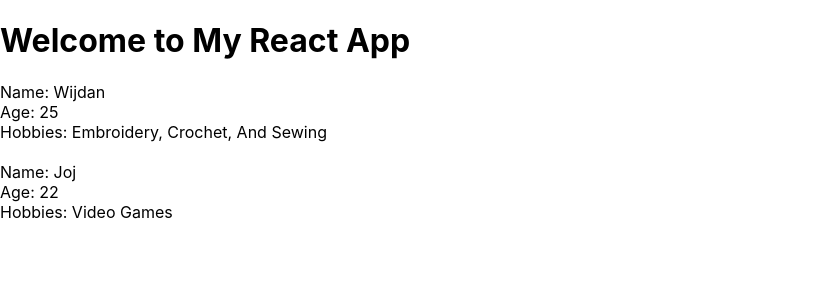
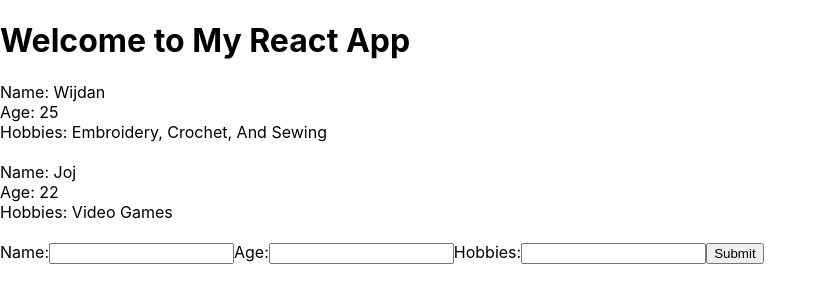
Before and after one commit to wijdan1995/React-Redux-Practice, a React (Create React App) app in the folder my-app/: page / in a window 1280 px wide. Shown: the top 302 px of the page, without its empty margins (0-827 px from the left). Built offline with nearby package versions, Linux system fonts and the light colour scheme.

Commit message:
Forms Revisited

```diff
--- a/my-app/src/App.js
+++ b/my-app/src/App.js
@@ -1,19 +1,21 @@
 import React, { Component } from 'react';
-import Wijdan from './Components/Wijdan';
+import People from './Components/People';
+import AddPeople from './Components/AddPeople'
 
 class App extends Component {
   state = {
     people: [
       { name: 'Wijdan', age: 25, hobbies: 'Embroidery, Crochet, And Sewing', id: 1 },
       { name: 'Joj', age: 22, hobbies: 'Video Games', id: 2 },
-      { name: 'May', age: 20, hobbies: 'Video Games, Drawing', id: 3 }
+      { name: 'May', age: 20, hobbies: 'Video Games, And Drawing', id: 3 }
     ]
   }
   render() {
     return (
       <div className="App" >
         <h1>Welcome to My React App</h1>
-        <Wijdan people={this.state.people} />
+        <People people={this.state.people} />
+        <AddPeople />
       </div>
     );
   }
--- /dev/null
+++ b/my-app/src/Components/AddPeople.js
@@ -0,0 +1,35 @@
+import React, { Component } from 'react'
+
+class AddPeople extends Component {
+    state = {
+        name: null,
+        age: null,
+        hobbies: null
+    }
+    handleChange = (e) => {
+        this.setState({
+            [e.target.id]: e.target.value
+        })
+    }
+    handleSubmit = (e) => {
+        e.preventDefault();
+        console.log(this.state)
+    }
+    render() {
+        return (
+            <div>
+                <form onSubmit={this.handleSubmit}>
+                    <label htmlFor="name">Name:</label>
+                    <input type="text" id="name" onChange={this.handleChange} />
+                    <label htmlFor="name">Age:</label>
+                    <input type="text" id="age" onChange={this.handleChange} />
+                    <label htmlFor="name">Hobbies:</label>
+                    <input type="text" id="hobbies" onChange={this.handleChange} />
+                    <button>Submit</button>
+                </form>
+            </div>
+        )
+    }
+}
+
+export default AddPeople
--- a/my-app/src/Components/Wijdan.js
+++ b/my-app/src/Components/People.js
@@ -1,6 +1,6 @@
 import React from 'react'
 
-const Wijdan = ({ people }) => {
+const People = ({ people }) => {
 
     // const { people } = props
     // const peopleList = people.map(person => {
@@ -47,4 +47,4 @@ const Wijdan = ({ people }) => {
     )
 }
 
-export default Wijdan
+export default People
```
